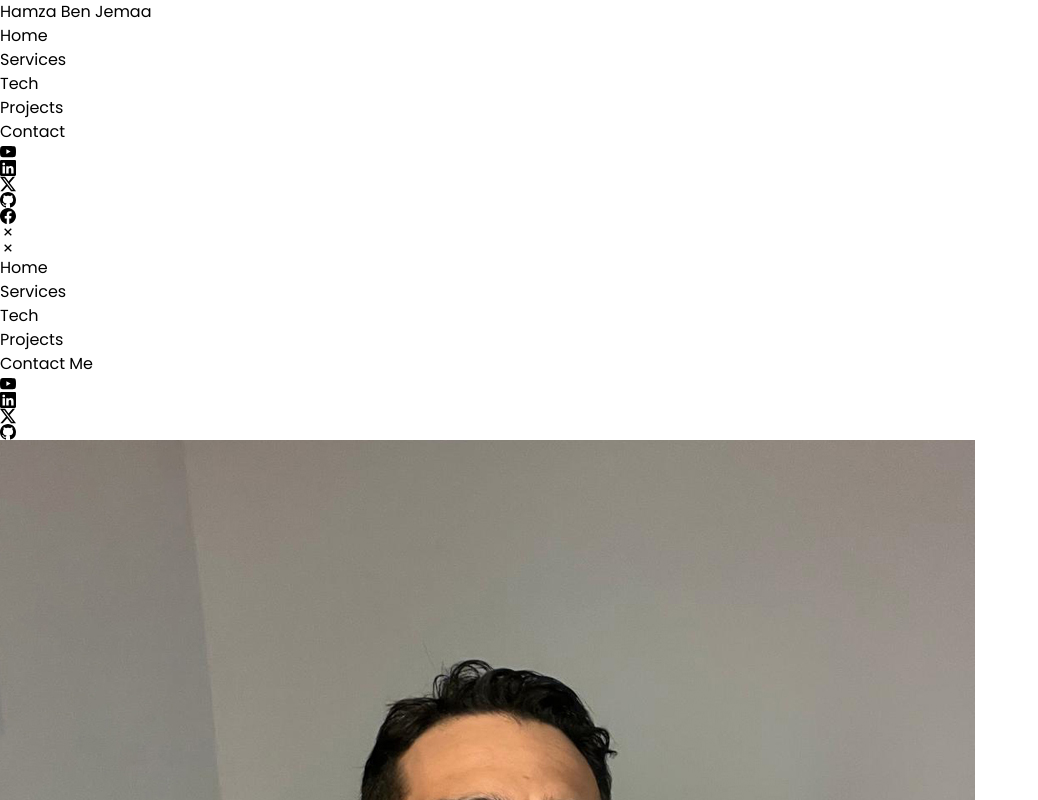
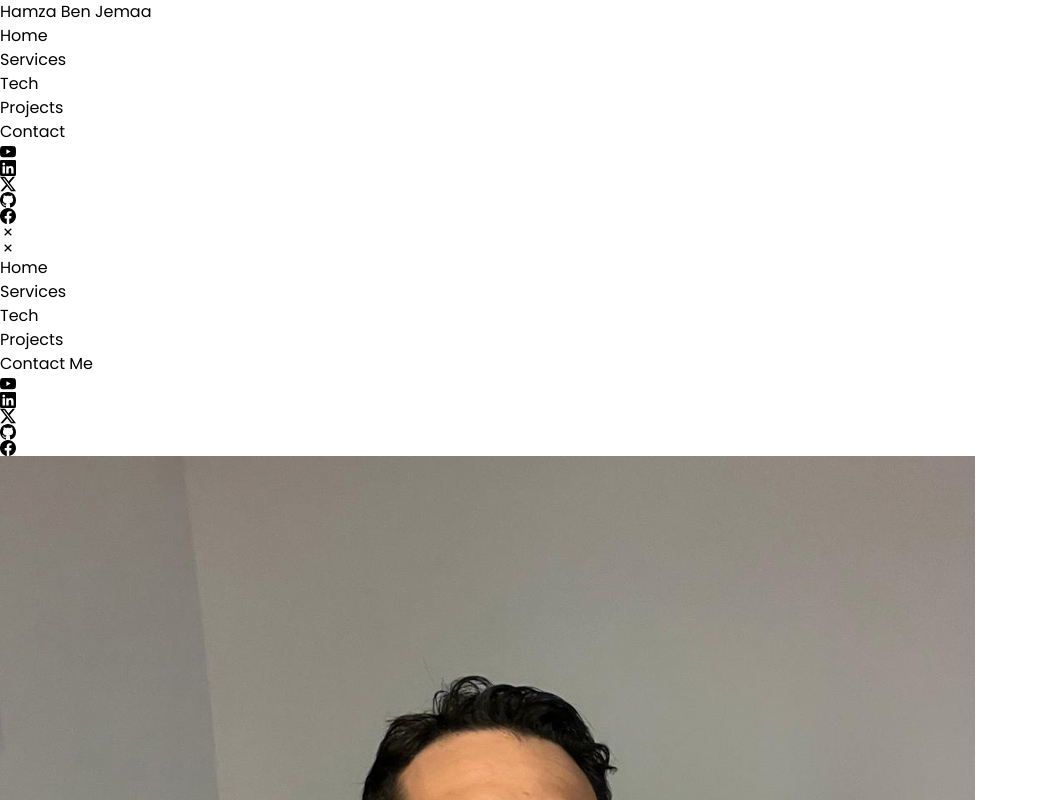
Before and after one commit to HamzaBnJemaa/hamzabenjemaa, a React (Vite) app: page / in a window 1280 px wide. Both pictures are taken after a click on the icon 8 px from the left and 232 px from the top of the page. Shown: the top 800 px of the page, without its empty margins (0-1038 px from the left). Built offline with nearby package versions, Linux system fonts and the light colour scheme.

Commit message:
GitHubContributions

```diff
--- /dev/null
+++ b/demo/index.html
@@ -0,0 +1,89 @@
+<!DOCTYPE html>
+<html>
+  <head>
+    <meta charset="utf-8">
+    <meta name="viewport" content="width=device-width, initial-scale=1">
+    <title>Welcome to Firebase Hosting</title>
+
+    <!-- update the version number as needed -->
+    <script defer src="/__/firebase/11.2.0/firebase-app-compat.js"></script>
+    <!-- include only the Firebase features as you need -->
+    <script defer src="/__/firebase/11.2.0/firebase-auth-compat.js"></script>
+    <script defer src="/__/firebase/11.2.0/firebase-database-compat.js"></script>
+    <script defer src="/__/firebase/11.2.0/firebase-firestore-compat.js"></script>
+    <script defer src="/__/firebase/11.2.0/firebase-functions-compat.js"></script>
+    <script defer src="/__/firebase/11.2.0/firebase-messaging-compat.js"></script>
+    <script defer src="/__/firebase/11.2.0/firebase-storage-compat.js"></script>
+    <script defer src="/__/firebase/11.2.0/firebase-analytics-compat.js"></script>
+    <script defer src="/__/firebase/11.2.0/firebase-remote-config-compat.js"></script>
+    <script defer src="/__/firebase/11.2.0/firebase-performance-compat.js"></script>
+    <!--
+      initialize the SDK after all desired features are loaded, set useEmulator to false
+      to avoid connecting the SDK to running emulators.
+    -->
+    <script defer src="/__/firebase/init.js?useEmulator=true"></script>
+
+    <style media="screen">
+      body { background: #ECEFF1; color: rgba(0,0,0,0.87); font-family: Roboto, Helvetica, Arial, sans-serif; margin: 0; padding: 0; }
+      #message { background: white; max-width: 360px; margin: 100px auto 16px; padding: 32px 24px; border-radius: 3px; }
+      #message h2 { color: #ffa100; font-weight: bold; font-size: 16px; margin: 0 0 8px; }
+      #message h1 { font-size: 22px; font-weight: 300; color: rgba(0,0,0,0.6); margin: 0 0 16px;}
+      #message p { line-height: 140%; margin: 16px 0 24px; font-size: 14px; }
+      #message a { display: block; text-align: center; background: #039be5; text-transform: uppercase; text-decoration: none; color: white; padding: 16px; border-radius: 4px; }
+      #message, #message a { box-shadow: 0 1px 3px rgba(0,0,0,0.12), 0 1px 2px rgba(0,0,0,0.24); }
+      #load { color: rgba(0,0,0,0.4); text-align: center; font-size: 13px; }
+      @media (max-width: 600px) {
+        body, #message { margin-top: 0; background: white; box-shadow: none; }
+        body { border-top: 16px solid #ffa100; }
+      }
+    </style>
+  </head>
+  <body>
+    <div id="message">
+      <h2>Welcome</h2>
+      <h1>Firebase Hosting Setup Complete</h1>
+      <p>You're seeing this because you've successfully setup Firebase Hosting. Now it's time to go build something extraordinary!</p>
+      <a target="_blank" href="https://firebase.google.com/docs/hosting/">Open Hosting Documentation</a>
+    </div>
+    <p id="load">Firebase SDK Loading&hellip;</p>
+
+    <script>
+      document.addEventListener('DOMContentLoaded', function() {
+        const loadEl = document.querySelector('#load');
+        // // 🔥🔥🔥🔥🔥🔥🔥🔥🔥🔥🔥🔥🔥🔥🔥🔥🔥🔥🔥🔥🔥🔥🔥🔥🔥🔥🔥🔥🔥🔥🔥
+        // // The Firebase SDK is initialized and available here!
+        //
+        // firebase.auth().onAuthStateChanged(user => { });
+        // firebase.database().ref('/path/to/ref').on('value', snapshot => { });
+        // firebase.firestore().doc('/foo/bar').get().then(() => { });
+        // firebase.functions().httpsCallable('yourFunction')().then(() => { });
+        // firebase.messaging().requestPermission().then(() => { });
+        // firebase.storage().ref('/path/to/ref').getDownloadURL().then(() => { });
+        // firebase.analytics(); // call to activate
+        // firebase.analytics().logEvent('tutorial_completed');
+        // firebase.performance(); // call to activate
+        //
+        // // 🔥🔥🔥🔥🔥🔥🔥🔥🔥🔥🔥🔥🔥🔥🔥🔥🔥🔥🔥🔥🔥🔥🔥🔥🔥🔥🔥🔥🔥🔥🔥
+
+        try {
+          let app = firebase.app();
+          let features = [
+            'auth',
+            'database',
+            'firestore',
+            'functions',
+            'messaging',
+            'storage',
+            'analytics',
+            'remoteConfig',
+            'performance',
+          ].filter(feature => typeof app[feature] === 'function');
+          loadEl.textContent = `Firebase SDK loaded with ${features.join(', ')}`;
+        } catch (e) {
+          console.error(e);
+          loadEl.textContent = 'Error loading the Firebase SDK, check the console.';
+        }
+      });
+    </script>
+  </body>
+</html>
--- a/src/components/NavBar.jsx
+++ b/src/components/NavBar.jsx
@@ -1,6 +1,7 @@
 import React, { useState, useEffect } from "react";
 import { BiMenu, BiX } from "react-icons/bi";
 import { BsFacebook, BsGithub, BsLinkedin, BsTwitterX, BsYoutube } from "react-icons/bs";
+import { motion, AnimatePresence } from "framer-motion";
 
 const NavBar = () => {
   const [isOpen, setIsOpen] = useState(false);
@@ -19,6 +20,19 @@ const NavBar = () => {
     window.addEventListener('resize', handleResize);
     return () => window.removeEventListener('resize', handleResize);
   }, []);
+
+  // Animation variants for the mobile menu
+  const mobileMenuVariants = {
+    hidden: { x: "100%", opacity: 0 },
+    visible: { x: 0, opacity: 1, transition: { duration: 0.3, ease: "easeInOut" } },
+    exit: { x: "100%", opacity: 0, transition: { duration: 0.3, ease: "easeInOut" } },
+  };
+
+  // Animation variants for social media icons
+  const socialIconVariants = {
+    hidden: { opacity: 0, y: 20 },
+    visible: { opacity: 1, y: 0, transition: { duration: 0.5, ease: "easeOut" } },
+  };
 
   return (
     <nav className="fixed top-0 z-10 flex w-full items-center justify-between bg-transparent px-16 py-6 text-white backdrop-blur-md md:justify-evenly">
@@ -89,10 +103,16 @@ const NavBar = () => {
         )}
       </div>
 
-      {/* Mobile menu */}
+      {/* Mobile menu with animations */}
+      <AnimatePresence>
         {isOpen && (
-        <div
-          className={`fixed right-0 top-0 h-screen w-2/3 md:w-1/2 bg-black/90 backdrop-blur-lg border-l border-gray-800 shadow-2xl transition-all duration-300 ease-in-out`}
+          <motion.div
+            key="mobile-menu"
+            variants={mobileMenuVariants}
+            initial="hidden"
+            animate="visible"
+            exit="exit"
+            className={`fixed right-0 top-0 h-screen w-2/3 md:w-1/2 bg-black/90 backdrop-blur-lg border-l border-gray-800 shadow-2xl`}
           >
             {/* Close button inside the mobile menu */}
             <div className="flex justify-end p-6">
@@ -122,30 +142,43 @@ const NavBar = () => {
             </ul>
 
             {/* Social media icons in mobile menu */}
-          <ul className="flex flex-wrap gap-5 p-12">
-            <a href="https://www.youtube.com/@hamzabnjemaa1258" target="_blank" rel="noopener noreferrer">
-              <li className="cursor-pointer text-xl opacity-70 transition-all duration-300 hover:text-red-500 hover:opacity-100">
-                <BsYoutube />
-              </li>
+            <motion.div
+              className="p-12 "
+              initial="hidden"
+              animate="visible"
+              transition={{ staggerChildren: 0.1 }}
+            >
+              <motion.ul className="flex flex-wrap gap-5">
+                {[
+                  { icon: <BsYoutube />, color: "red", link: "https://www.youtube.com/@hamzabnjemaa1258", tooltip: "YouTube" },
+                  { icon: <BsLinkedin />, color: "blue", link: "https://www.linkedin.com/in/hamza-ben-jemaa-36746b2a9/", tooltip: "LinkedIn" },
+                  { icon: <BsTwitterX />, color: "sky", link: "https://x.com/HamzaBnjemaa", tooltip: "Twitter" },
+                  { icon: <BsGithub />, color: "white", link: "https://github.com/HamzaBnJemaa", tooltip: "GitHub" },
+                  { icon: <BsFacebook />, color: "blue", link: "https://www.facebook.com/hamzabnjemaa17/", tooltip: "Facebook" },
+                ].map((social, index) => (
+                  <motion.li
+                    key={index}
+                    variants={socialIconVariants}
+                    whileHover={{ scale: 1.1 }}
+                    className="relative group"
+                  >
+                    <a
+                      href={social.link}
+                      target="_blank"
+                      rel="noopener noreferrer"
+                      className={`cursor-pointer text-xl opacity-70 transition-all duration-300 hover:text-${social.color}-500 hover:opacity-100`}
+                    >
+                      {social.icon}
+                      {/* Tooltip */}
+
                     </a>
-            <a href="https://www.linkedin.com/in/hamza-ben-jemaa-36746b2a9/" target="_blank" rel="noopener noreferrer">
-              <li className="cursor-pointer text-xl opacity-70 transition-all duration-300 hover:text-blue-500 hover:opacity-100">
-                <BsLinkedin />
-              </li>
-            </a>
-            <a href="https://x.com/HamzaBnjemaa" target="_blank" rel="noopener noreferrer">
-              <li className="cursor-pointer text-xl opacity-70 transition-all duration-300 hover:text-sky-500 hover:opacity-100">
-                <BsTwitterX />
-              </li>
-            </a>
-            <a href="https://github.com/HamzaBnJemaa" target="_blank" rel="noopener noreferrer">
-              <li className="cursor-pointer text-xl opacity-70 transition-all duration-300 hover:text-white hover:opacity-100">
-                <BsGithub />
-              </li>
-            </a>
-          </ul>
-        </div>
+                  </motion.li>
+                ))}
+              </motion.ul>
+            </motion.div>
+          </motion.div>
         )}
+      </AnimatePresence>
     </nav>
   );
 };
--- a/src/components/Services.jsx
+++ b/src/components/Services.jsx
@@ -1,7 +1,7 @@
 import React from "react";
 import { motion } from "framer-motion";
 import { MdWeb, MdDesignServices } from "react-icons/md";
-import { FaLaptopCode, FaMobile} from "react-icons/fa";
+import { FaLaptopCode, FaMobile } from "react-icons/fa";
 
 const Services = () => {
   const servicesData = [
@@ -24,22 +24,44 @@ const Services = () => {
       icon: <MdDesignServices className="text-white w-20 h-20" />,
     },
     {
-      title: "mobile Development",
+      title: "Mobile Development",
       description:
         "I specialize in building and customizing WordPress websites, from simple blogs to complex e-commerce platforms.",
       icon: <FaMobile className="text-white w-20 h-20" />,
     },
   ];
 
-  const fadeIn = {
+  // Animation for "My Services" heading (unchanged)
+  const fadeInHeading = {
     hidden: { opacity: 0, y: 50 },
     visible: { opacity: 1, y: 0, transition: { duration: 0.8, ease: "easeInOut" } },
   };
 
+  // Animation for service cards (alternating left/right)
+  const fadeInCard = (index) => ({
+    hidden: { opacity: 0, x: index % 2 === 0 ? -100 : 100 }, // Left for even, right for odd
+    visible: { opacity: 1, x: 0, transition: { duration: 0.8, ease: "easeInOut" } },
+  });
+
+  const staggerContainer = {
+    hidden: { opacity: 0 },
+    visible: {
+      opacity: 1,
+      transition: {
+        staggerChildren: 0.3, // Slightly longer stagger for better effect
+      },
+    },
+  };
+
+  const iconHover = {
+    hover: { scale: 1.1, rotate: 10, transition: { duration: 0.3 } },
+  };
+
   return (
     <section id="services" className="flex flex-col items-center justify-center gap-16 p-6 md:px-14 md:py-24">
+      {/* "My Services" Heading (unchanged) */}
       <motion.h1
-        variants={fadeIn}
+        variants={fadeInHeading}
         initial="hidden"
         whileInView="visible"
         transition={{ duration: 0.5 }}
@@ -47,22 +69,33 @@ const Services = () => {
       >
         My Services
       </motion.h1>
+
       {/* Service Cards */}
-      <div className="flex flex-col gap-12 w-full max-w-[1200px]">
+      <motion.div
+        variants={staggerContainer}
+        initial="hidden"
+        whileInView="visible"
+        className="flex flex-col gap-12 w-full max-w-[1200px]"
+      >
         {servicesData.map((service, index) => (
           <motion.div
             key={index}
-            variants={fadeIn}
+            variants={fadeInCard(index)} // Pass index to alternate direction
             initial="hidden"
             whileInView="visible"
+            viewport={{ once: true, amount: 0.5 }}
             className={`flex flex-col md:flex-row items-center gap-6 bg-transparent bg-opacity-0 rounded-xl p-8 ${
               index % 2 === 0 ? "md:flex-row-reverse" : ""
             }`}
           >
             {/* Icon Section */}
-            <div className="flex justify-center items-center p-8 rounded-full bg-slate-700 ">
+            <motion.div
+              variants={iconHover}
+              whileHover="hover"
+              className="flex justify-center items-center p-9 rounded-full bg-slate-500"
+            >
               {service.icon}
-            </div>
+            </motion.div>
 
             {/* Text Section */}
             <div className="text-center md:text-left">
@@ -71,7 +104,7 @@ const Services = () => {
             </div>
           </motion.div>
         ))}
-      </div>
+      </motion.div>
     </section>
   );
 };
```
Also changed, not shown: index.html (+23 -1 lines), src/components/Hero.jsx (+10 -7 lines), firebase.json (added), 1 other file (tests, documents, lock files or other folders). Lines whose indentation alone changed are shown as unchanged.
